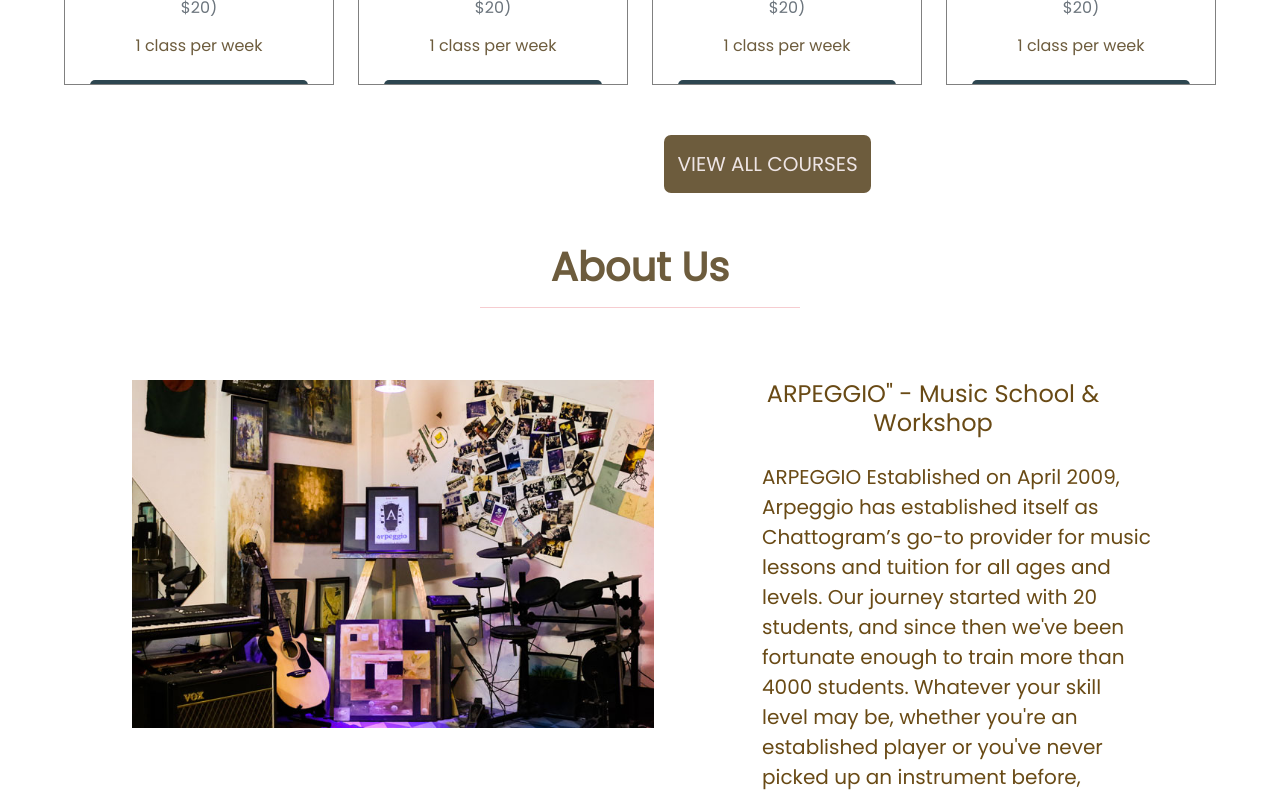
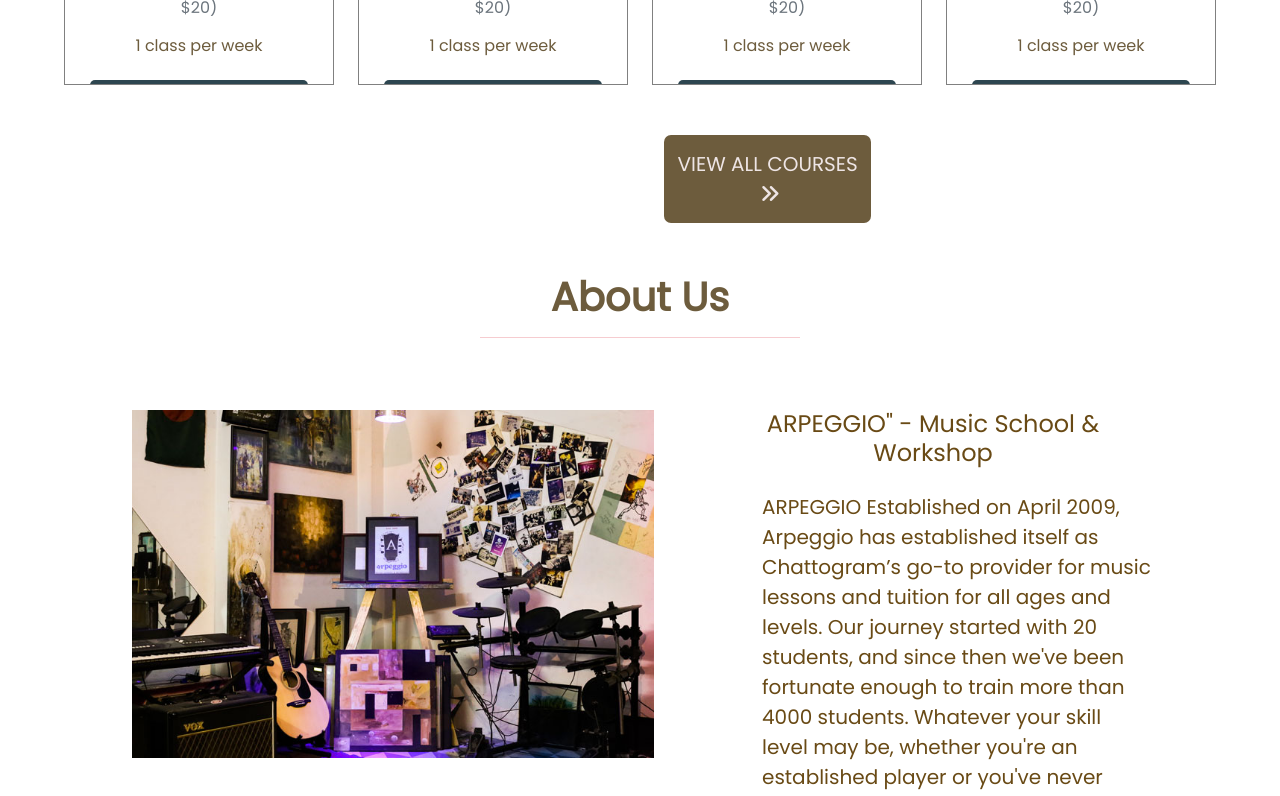
Before and after one commit to JannatulHappy/arpeggion-music-school, a React (Create React App) app: page / in a window 1280 px wide. Shown: the part 1300-2096 px from the top of the page. Built offline with nearby package versions, Linux system fonts and the light colour scheme.

Commit message:
finished

```diff
--- a/src/components/TopCourses/TopCourses.js
+++ b/src/components/TopCourses/TopCourses.js
@@ -39,7 +39,7 @@
       </div>
       {/* button for goinng all courses */}
       <Link to="/courses">
-        <button className=" all-course-btn">VIEW ALL COURSES</button>
+        <button className=" all-course-btn">VIEW ALL COURSES <i class="fas fa-angle-double-right fs-5 ms-1 fw-bolder"></i></button>
       </Link>
     </div>
   );
```
